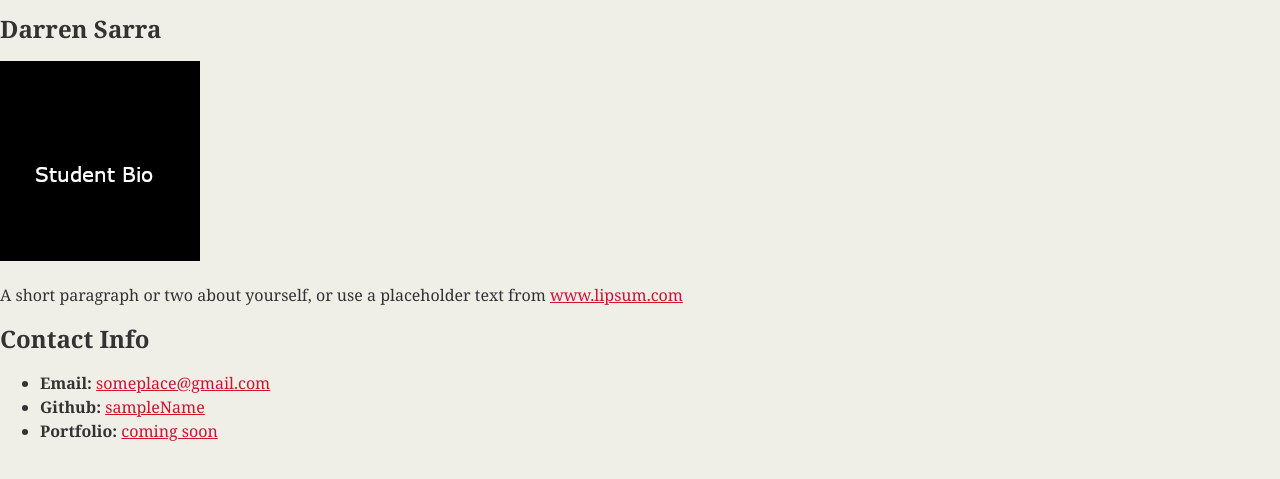
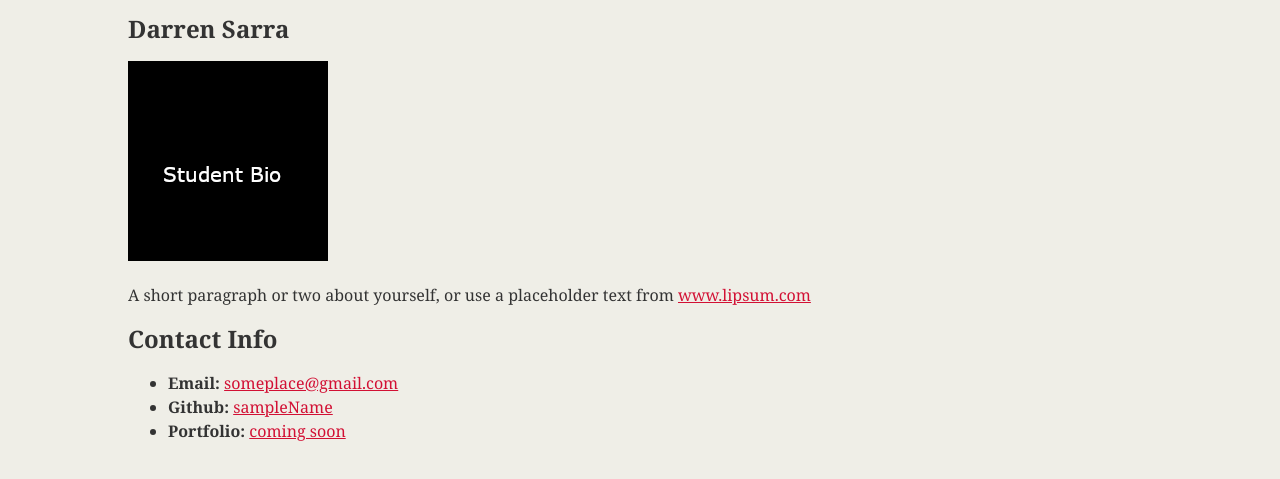
Before and after one commit to dsarra1018/BIO, a plain HTML site: page index.html in a window 1280 px wide. Shown: the part 67-546 px from the top of the page. Drawn offline with Linux system fonts and the light colour scheme.

Commit message:
Adjusted the container's width and centering its contents.

```diff
--- a/css/style.css
+++ b/css/style.css
@@ -27,3 +27,8 @@ h2 {
 a {
     color: #d21034;
 }
+
+.container {
+    width: 1024px;
+    margin: auto;
+}
```
